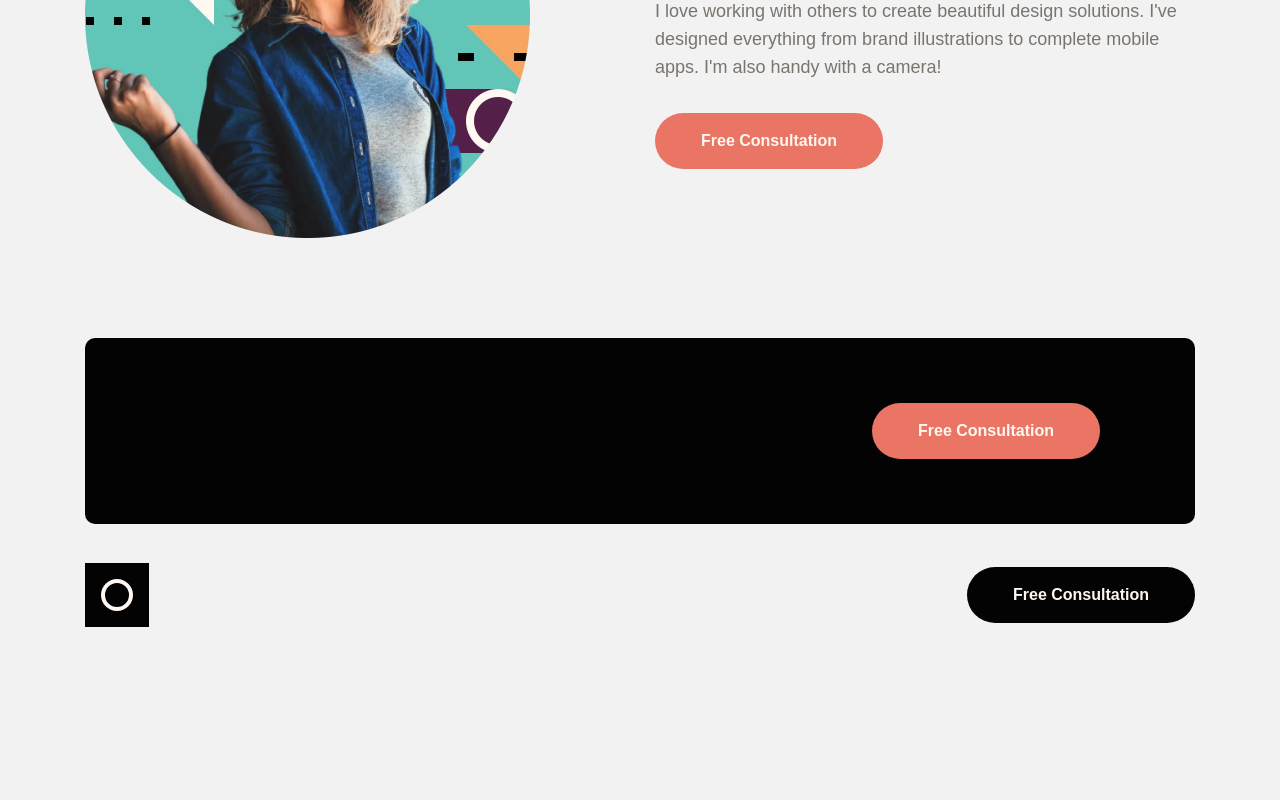
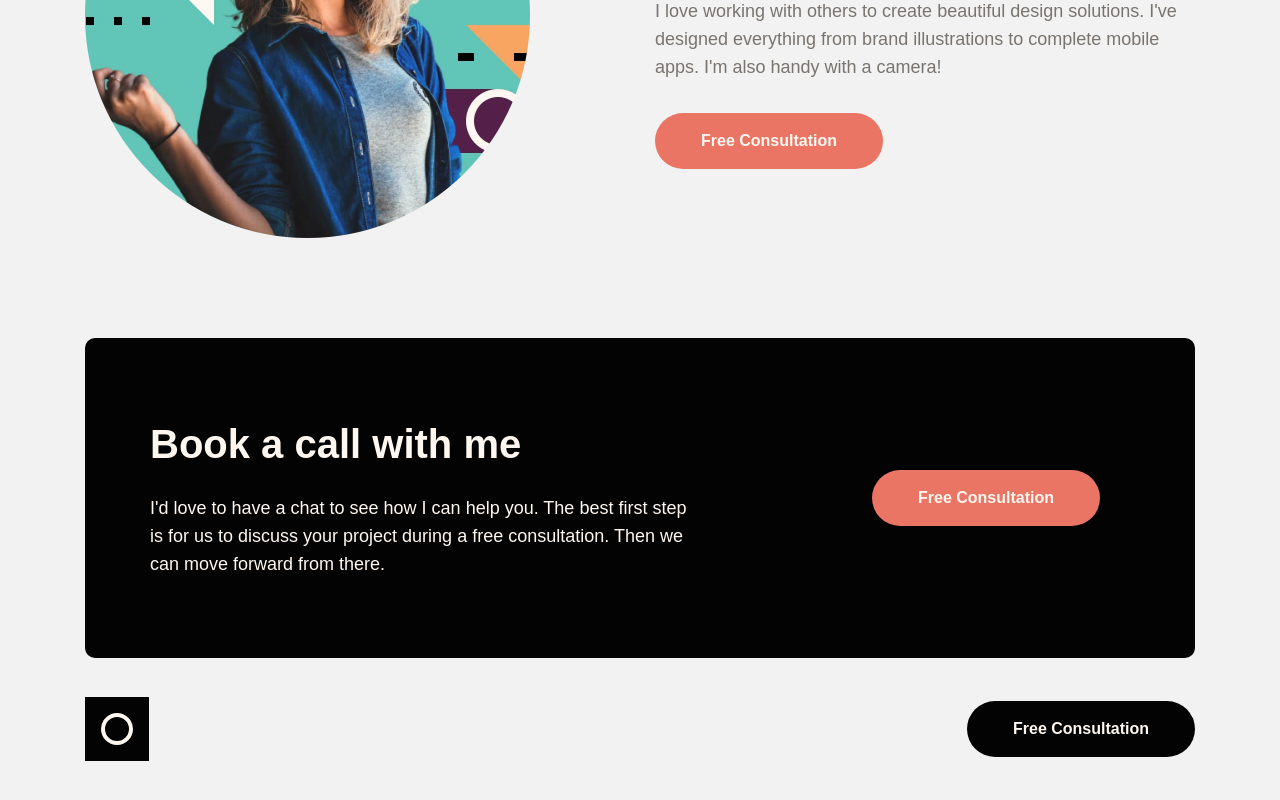
Before and after one commit to mdashfaque-mamdu-au17/single-page-design-portfolio, a React (Create React App) app: page / in a window 1280 px wide. Shown: the part 1058-1858 px from the top of the page. Before the commit the page ends 1732 px from the top, so only its background shows below. Built offline with nearby package versions, Linux system fonts and the light colour scheme.

Commit message:
white heading and para adjusted

```diff
--- a/src/components/Title.js
+++ b/src/components/Title.js
@@ -8,15 +8,22 @@ function Title({ type, content, styles }) {
         return 'text-theme-black';
       case 'secondaryBlack':
         return 'text-theme-medium-brown';
+      case 'primaryWhite':
+        return 'text-theme-light-cream';
+      case 'secondaryWhite':
+        return 'text-theme-light-cream';
       default:
         break;
     }
   };
   if (type === 'primaryBlack') {
-    return <h1 className={classNames(commonStyle, styles)}>{content}</h1>;
+    return <h1 className={classNames(commonStyle(), styles)}>{content}</h1>;
   }
-  if (type === 'secondaryBlack') {
+  if (type === 'secondaryBlack' || 'secondaryWhite') {
     return <p className={classNames(commonStyle(), styles)}>{content}</p>;
+  }
+  if (type === 'primaryWhite') {
+    return <h1 className={classNames(commonStyle(), styles)}>{content}</h1>;
   }
 }
 
```
